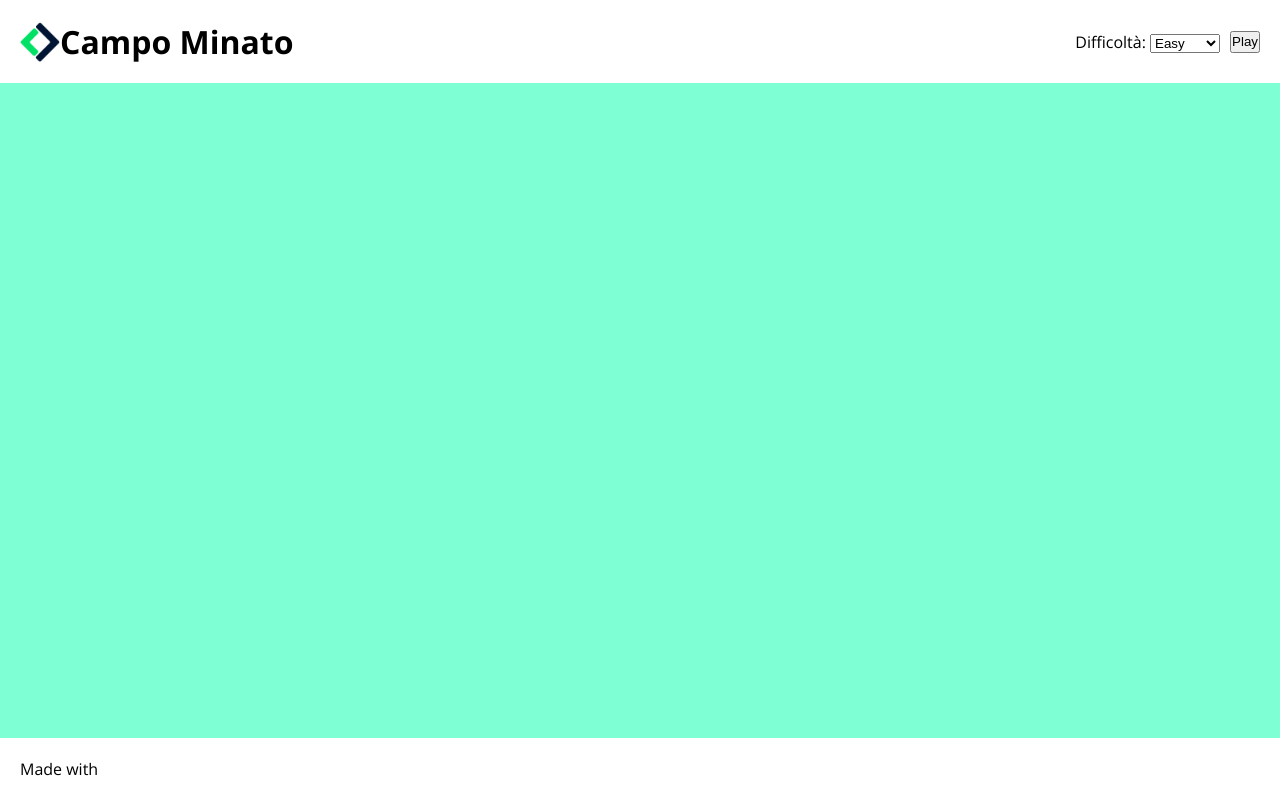
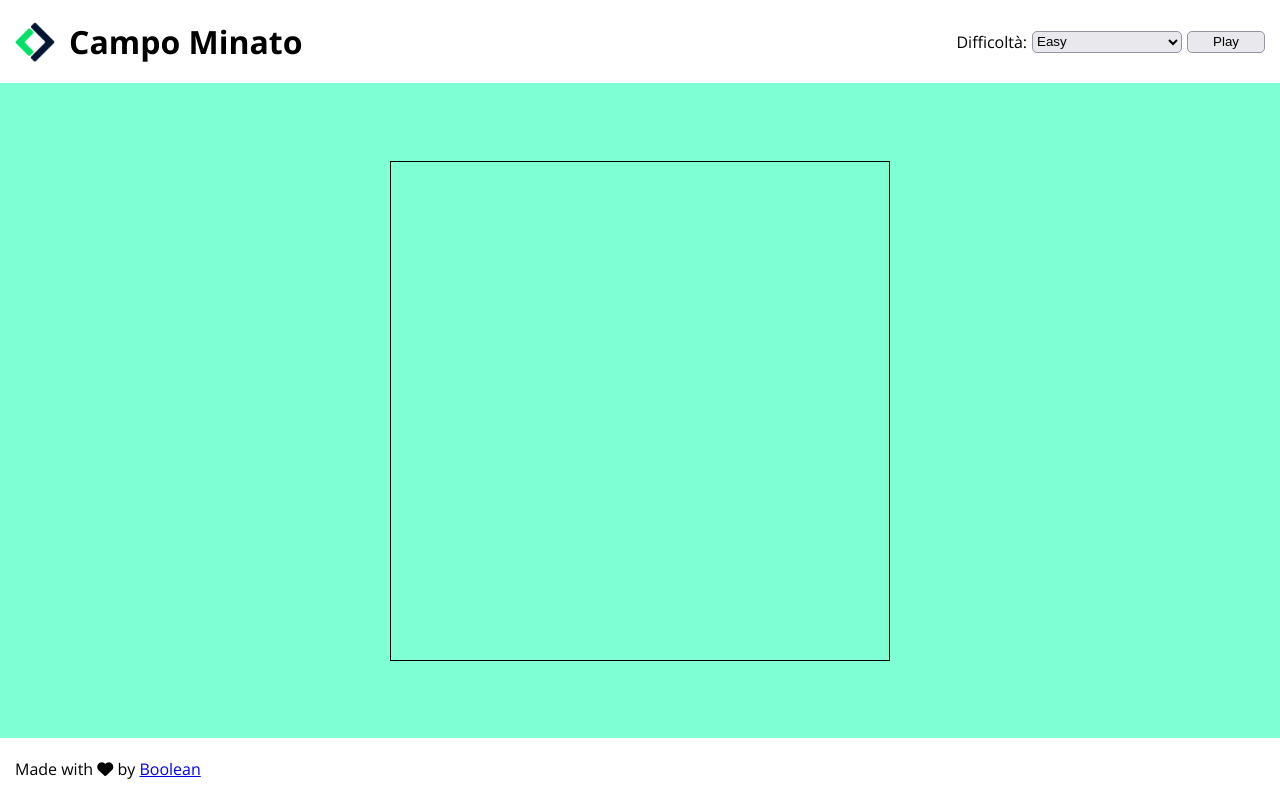
Before and after one commit to eugeniarossi/js-campominato-grid, a plain HTML site: page index.html in a window 1280 px wide. Drawn offline with nearby package versions, Linux system fonts and the light colour scheme.

Commit message:
stile pagina

```diff
--- a/css/style.css
+++ b/css/style.css
@@ -27,22 +27,45 @@ header {
     display: flex;
     justify-content: space-between;
     align-items: center;
-    padding: 1.25rem;
+    padding: 1.25rem .9375rem;
 }
 
 header .title {
     display: flex;
     align-items: center;
+    gap: .875rem;
 }
 
 header img {
     max-height: 2.5rem;
+    display: block;
 }
-
 
 .controls {
     display: flex;
-    gap: .625rem;
+    align-items: center;
+    gap: .3125rem;
+}
+
+.select-input {
+    display: flex;
+    align-items: center;
+    gap: .3125rem;
+}
+
+#level, .play-button {
+    background-color: #e9e9ed;
+    border: 1px solid #9494a2;
+    border-radius: .3125rem;
+    height: 1.375rem;
+}
+
+#level {
+    padding-right: 5rem;
+}
+
+.play-button {
+    padding: 0 1.5625rem;
 }
 
 /*************
@@ -63,7 +86,7 @@ main {
     display: flex;
     flex-wrap: wrap;
     align-content: flex-start;
-    /* border: 1px solid black; */
+    border: 1px solid black;
 }
 
 .cell {
@@ -75,6 +98,10 @@ main {
 
 .cell-onclick {
     background-color: #1892ff;
+}
+
+.cell:hover {
+    color: white;
 }
 
 .hard {
@@ -97,5 +124,5 @@ FOOTER
 *************/
 
 footer {
-    padding: 1.25rem;
+    padding: 1.25rem .9375rem;
 }
--- a/index.html
+++ b/index.html
@@ -11,6 +11,8 @@
     <link rel="preconnect" href="https://fonts.gstatic.com" crossorigin>
     <link href="https://fonts.googleapis.com/css2?family=Open+Sans:wght@400;600;700&display=swap" rel="stylesheet">
     <!-- /fonts google -->
+    <!-- font awesome -->
+    <link rel="stylesheet" href="https://cdnjs.cloudflare.com/ajax/libs/font-awesome/6.3.0/css/all.min.css" integrity="sha512-SzlrxWUlpfuzQ+pcUCosxcglQRNAq/DZjVsC0lE40xsADsfeQoEypE+enwcOiGjk/bSuGGKHEyjSoQ1zVisanQ==" crossorigin="anonymous" referrerpolicy="no-referrer" />
     <!-- css -->
     <link rel="stylesheet" href="css/style.css">
 </head>
@@ -20,7 +22,9 @@
     <header>
         <!-- title -->
         <div class="title">
-            <img src="img/logo-boolean.png" alt="img">
+            <a href="#">
+                <img src="img/logo-boolean.png" alt="img">
+            </a>
             <h1>Campo Minato</h1>
         </div>
         <!-- /title -->
@@ -44,13 +48,20 @@
     <!-- /header -->
     <!-- main -->
     <main>
-        <div class="board">
+        <div class="board-container">
+            <div class="board">
+            </div>
         </div>
     </main>
     <!-- /main -->
     <!-- footer -->
     <footer>
-        <p>Made with</p>
+        <div>
+            Made with
+            <i class="fa-solid fa-heart"></i>
+             by
+            <a href="#">Boolean</a>
+        </div>
     </footer>
     <!-- /footer -->
     <!-- javascript -->
```
